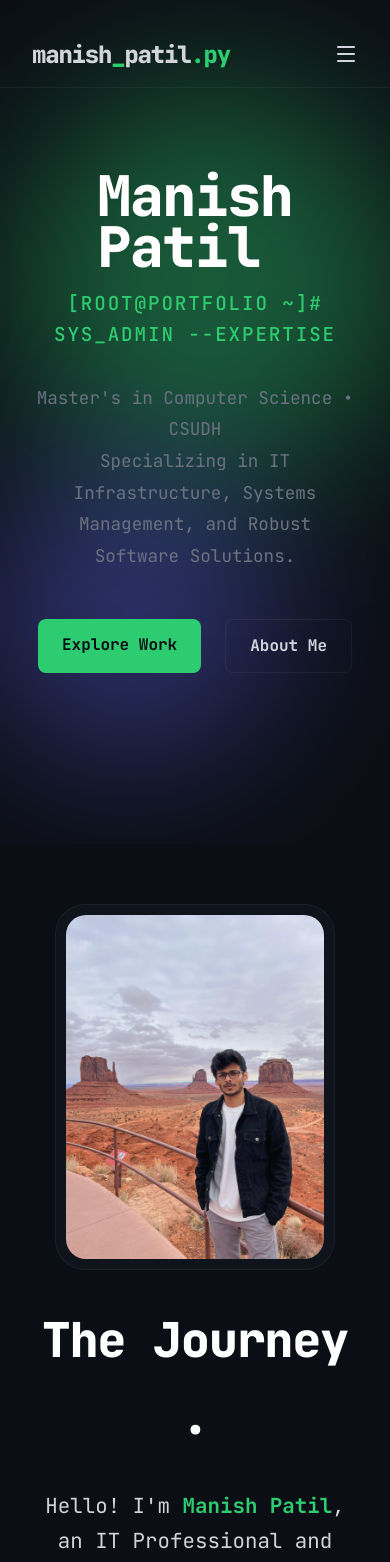
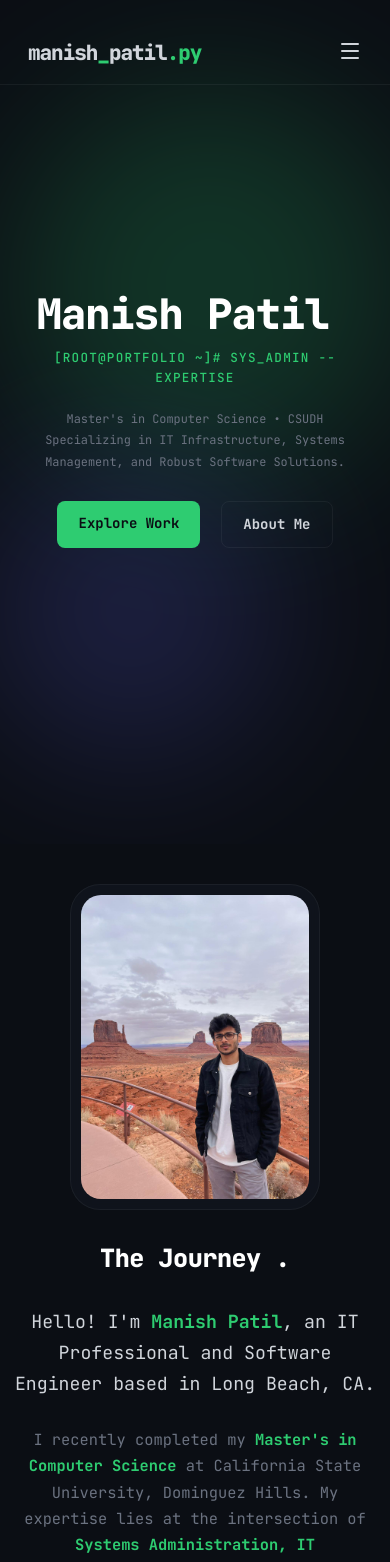
Before and after one commit to litaPhsinaM/ManishPatil_Portfolio, a React (Vite) app in the folder modern-portfolio/: page / in a window 390 px wide. Shown: the top 1562 px of the page. Built offline with nearby package versions, Linux system fonts and the light colour scheme.

Commit message:
fix: high density mobile scaling and compact 3-column interests

```diff
--- a/modern-portfolio/src/styles/About.css
+++ b/modern-portfolio/src/styles/About.css
@@ -167,8 +167,8 @@
     }
 
     .about-image.small-profile {
-        max-width: 280px;
-        /* Reduced for mobile */
+        max-width: 250px;
+        /* Further reduced */
     }
 
     .about-text .section-title,
@@ -176,18 +176,46 @@
         text-align: center;
     }
 
+    /* Force 3 items in a row on mobile */
     .interests-grid-refined {
-        grid-template-columns: 1fr;
-        gap: 1.5rem;
+        grid-template-columns: repeat(3, 1fr);
+        gap: 0.8rem;
     }
 
-    .interest-content.interest-card-with-img {
-        flex-direction: column;
+    .interest-item {
+        border-radius: 6px;
+    }
+
+    .interest-item::before {
+        padding: 4px 8px;
+        font-size: 6px;
     }
 
     .interest-img-wrapper {
-        width: 100%;
-        height: 180px;
+        height: 60px;
+        /* Very compact for mobile */
+    }
+
+    .interest-details {
+        padding: 0.6rem;
+        gap: 0.4rem;
+    }
+
+    .interest-header {
+        gap: 0.4rem;
+    }
+
+    .interest-header span {
+        font-size: 0.9rem;
+    }
+
+    .interest-header h4 {
+        font-size: 0.65rem;
+    }
+
+    .interest-details p {
+        font-size: 0.55rem;
+        line-height: 1.3;
     }
 }
 
--- a/modern-portfolio/src/styles/App.css
+++ b/modern-portfolio/src/styles/App.css
@@ -79,7 +79,16 @@ section {
 }
 
 @media (max-width: 768px) {
+    :root {
+        font-size: 14px;
+        /* Scale down everything base-relative */
+    }
+
+    .container {
+        padding: 0 1rem;
+    }
+
     section {
-        padding: 60px 0;
+        padding: 40px 0;
     }
 }
--- a/modern-portfolio/src/styles/Hero.css
+++ b/modern-portfolio/src/styles/Hero.css
@@ -93,3 +93,23 @@
     bottom: 10%;
     left: -5%;
 }
+
+@media (max-width: 768px) {
+    .hero-title {
+        font-size: 3rem;
+    }
+
+    .hero-subtitle {
+        font-size: 0.9rem;
+        margin-bottom: 1.5rem;
+    }
+
+    .hero-description {
+        font-size: 0.85rem;
+        margin-bottom: 2rem;
+    }
+
+    .hero-blob {
+        opacity: 0.2;
+    }
+}
--- a/modern-portfolio/src/styles/Projects.css
+++ b/modern-portfolio/src/styles/Projects.css
@@ -160,4 +160,32 @@
     .projects-grid {
         grid-template-columns: 1fr;
     }
+
+    .section-title {
+        font-size: 1.8rem;
+    }
+
+    .project-card {
+        margin-bottom: 1.5rem;
+    }
+
+    .project-content {
+        padding: 1rem;
+    }
+
+    .project-content h3 {
+        font-size: 1.1rem;
+        margin-bottom: 0.5rem;
+    }
+
+    .project-content p {
+        font-size: 0.8rem;
+        margin-bottom: 1rem;
+        line-height: 1.5;
+    }
+
+    .tag {
+        font-size: 0.6rem;
+        padding: 0.15rem 0.4rem;
+    }
 }
```
